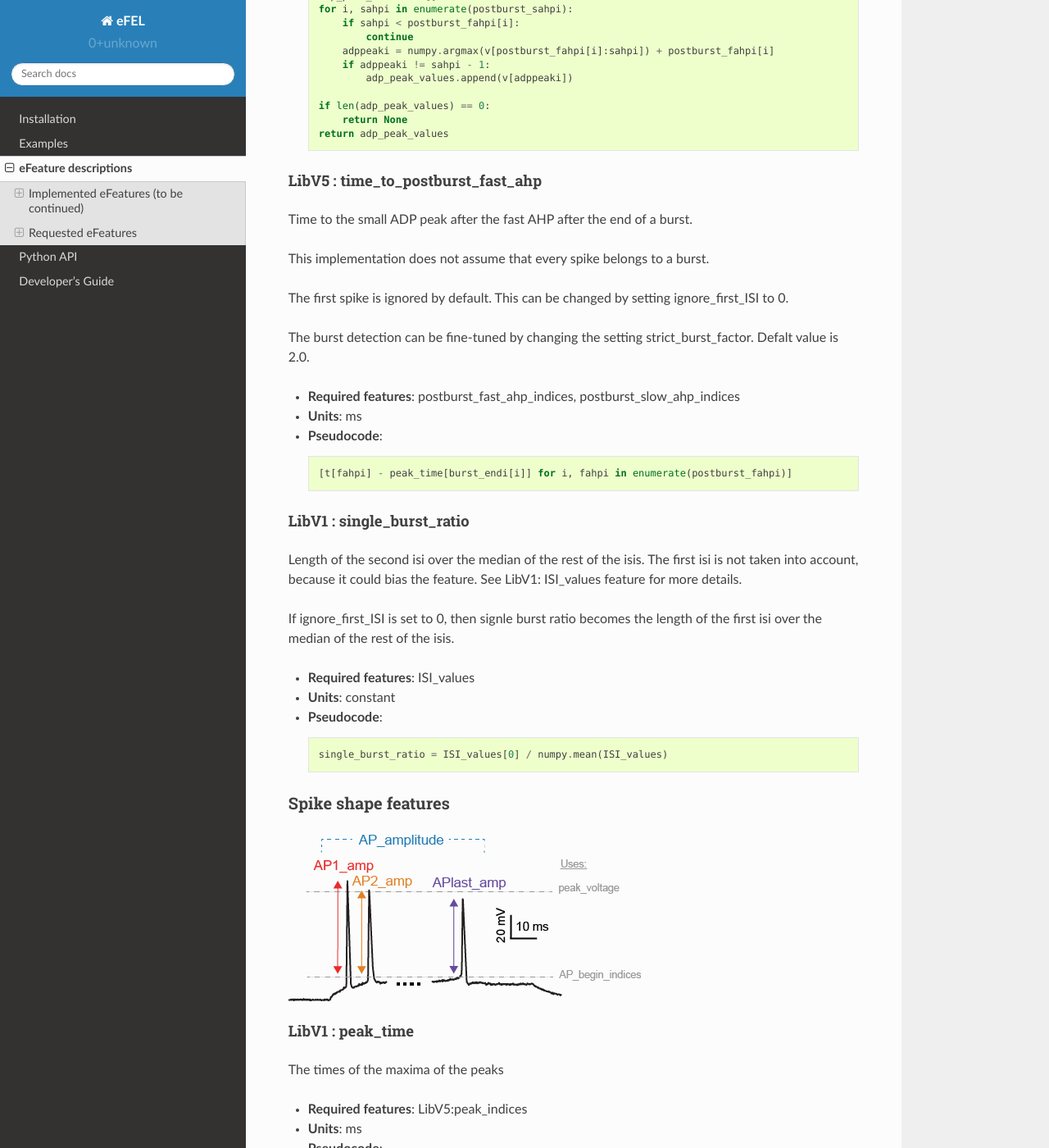
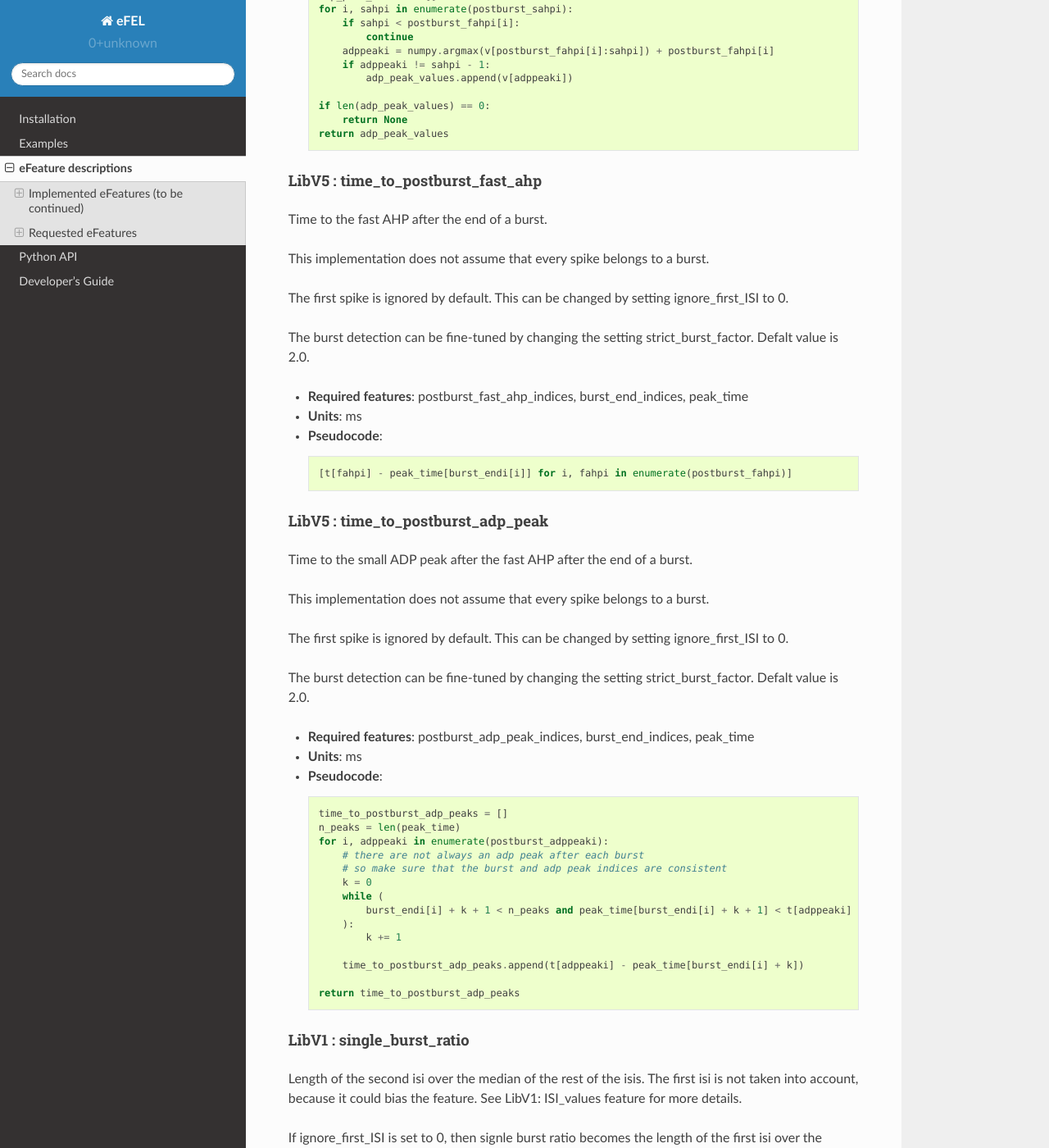
Before and after one commit to BlueBrain/eFEL, a Sphinx documentation site: the page built from docs/source/eFeatures.rst, in a window 1280 px wide and 1400 px high, scrolled down 14537 px. Shown: the whole window at 82% size. Built offline with Sphinx 7.4.7 and the Read the Docs theme 2.0.0, drawn with Linux system fonts in a browser that asks for light colours.

Commit message:
add test and doc for feature time_to_postburst_adp_peak

```diff
--- a/docs/source/eFeatures.rst
+++ b/docs/source/eFeatures.rst
@@ -680,6 +680,23 @@ The burst detection can be fine-tuned by changing the setting strict_burst_facto
 LibV5 : time_to_postburst_fast_ahp
 ~~~~~~~~~~~~~~~~~~~~~~~~~~~~~~~~~~
 
+Time to the fast AHP after the end of a burst.
+
+This implementation does not assume that every spike belongs to a burst.
+
+The first spike is ignored by default. This can be changed by setting ignore_first_ISI to 0.
+
+The burst detection can be fine-tuned by changing the setting strict_burst_factor. Defalt value is 2.0.
+
+- **Required features**: postburst_fast_ahp_indices, burst_end_indices, peak_time
+- **Units**: ms
+- **Pseudocode**: ::
+
+    [t[fahpi] - peak_time[burst_endi[i]] for i, fahpi in enumerate(postburst_fahpi)]
+
+LibV5 : time_to_postburst_adp_peak
+~~~~~~~~~~~~~~~~~~~~~~~~~~~~~~~~~~
+
 Time to the small ADP peak after the fast AHP after the end of a burst.
 
 This implementation does not assume that every spike belongs to a burst.
@@ -688,11 +705,24 @@ The first spike is ignored by default. This can be changed by setting ignore_fir
 
 The burst detection can be fine-tuned by changing the setting strict_burst_factor. Defalt value is 2.0.
 
-- **Required features**: postburst_fast_ahp_indices, postburst_slow_ahp_indices
-- **Units**: ms
-- **Pseudocode**: ::
-
-    [t[fahpi] - peak_time[burst_endi[i]] for i, fahpi in enumerate(postburst_fahpi)]
+- **Required features**: postburst_adp_peak_indices, burst_end_indices, peak_time
+- **Units**: ms
+- **Pseudocode**: ::
+
+    time_to_postburst_adp_peaks = []
+    n_peaks = len(peak_time)
+    for i, adppeaki in enumerate(postburst_adppeaki):
+        # there are not always an adp peak after each burst
+        # so make sure that the burst and adp peak indices are consistent
+        k = 0
+        while (
+            burst_endi[i] + k + 1 < n_peaks and peak_time[burst_endi[i] + k + 1] < t[adppeaki]
+        ):
+            k += 1
+
+        time_to_postburst_adp_peaks.append(t[adppeaki] - peak_time[burst_endi[i] + k])
+
+    return time_to_postburst_adp_peaks
 
 LibV1 : single_burst_ratio
 ~~~~~~~~~~~~~~~~~~~~~~~~~~
```
Also changed, not shown: 1 other file.
